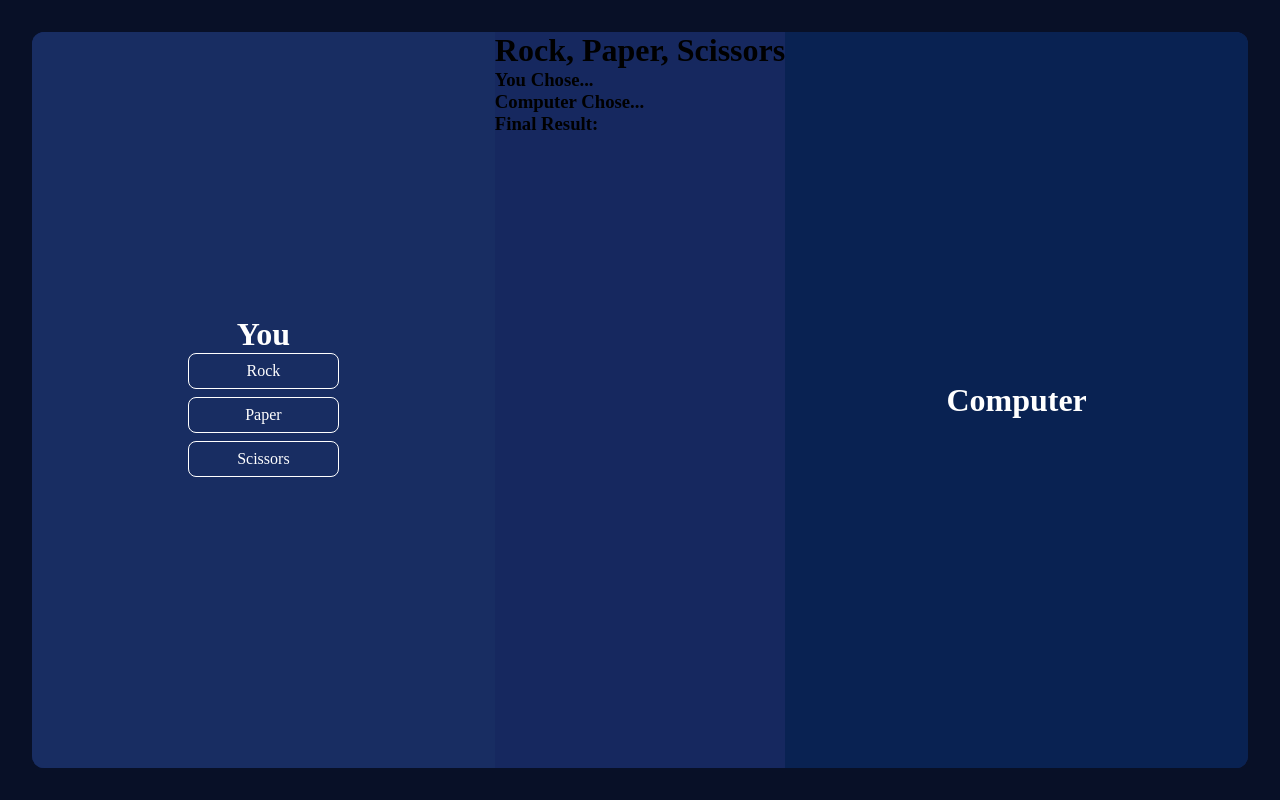
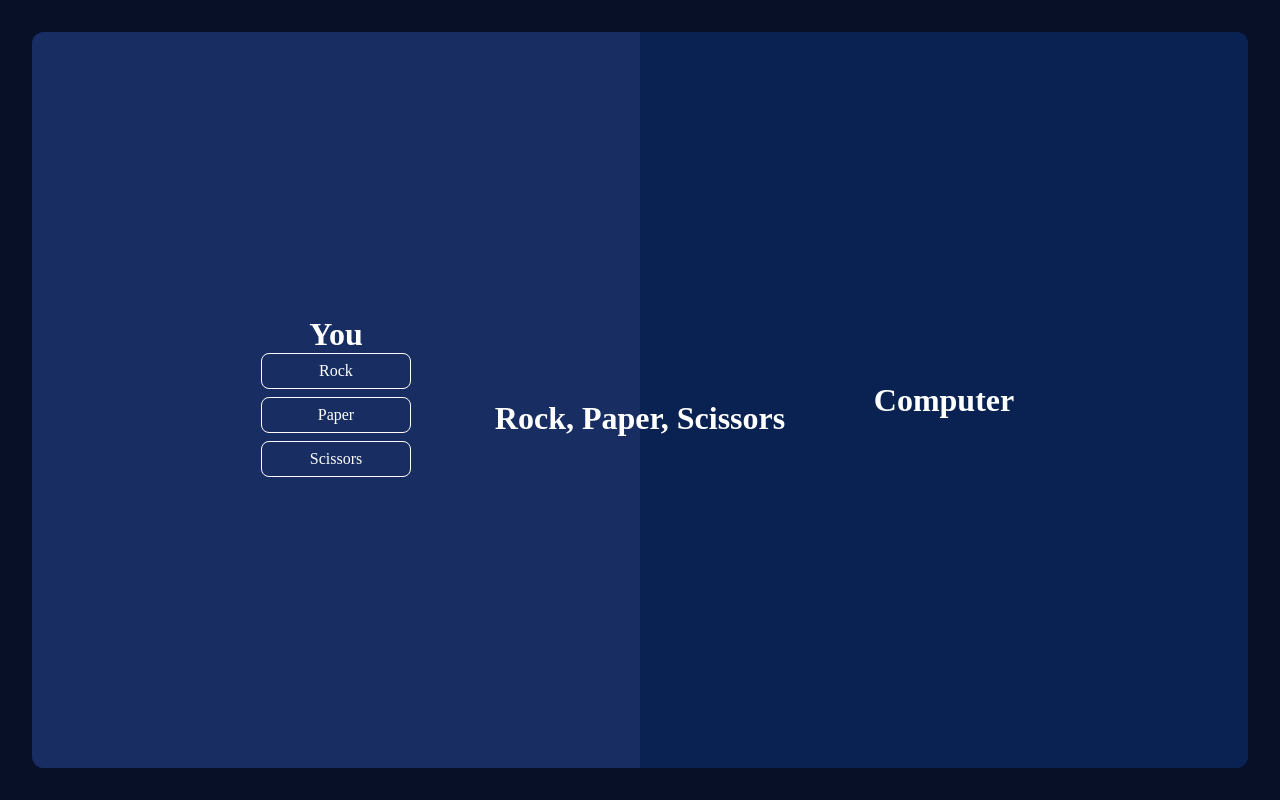
Before and after one commit to vangandrew/rock-paper-scissors, a plain HTML site: page index.html in a window 1280 px wide. Drawn offline with Linux system fonts and the light colour scheme.

Commit message:
Add styles and additional logic to game shoutout  area

```diff
--- a/index.html
+++ b/index.html
@@ -22,9 +22,9 @@
 
         <div class="game-title-wrapper">
             <h1>Rock, Paper, Scissors</h1>
-            <h3>You Chose...</h3>
-            <h3>Computer Chose...</h3>
-            <h3>Final Result: </h3>
+            <h3 id="player-shoutout"></h3>
+            <h3 id="computer-shoutout"></h3>
+            <h3 id="final-shoutout"></h3>
         </div>
 
         <div class="computer-side">
--- a/scripts.js
+++ b/scripts.js
@@ -1,5 +1,9 @@
 const choices = document.querySelector(".choices");
-const computerChoice = document.getElementById("computer-choice")
+const computerChoice = document.getElementById("computer-choice");
+
+const playerShoutOut = document.getElementById("player-shoutout");
+const computerShoutOut = document.getElementById("computer-shoutout");
+const finalShoutOut = document.getElementById("final-shoutout");
 
 function getComputerChoice() {
     /* Rock = Math.random(0 - 0.33), Paper = Math.random(0.34 - 0.66), Scissors = Math.random(0.67 - 1)  */
@@ -54,7 +58,9 @@ function playGame() {
             let computerChoice = getComputerChoice();
             if (options.includes(humanChoice)) {
                 console.log(`You chose: ${humanChoice}`);
+                playerShoutOut.textContent = `You chose: ${humanChoice}`;
                 console.log(`Computer chose: ${computerChoice}`);
+                computerShoutOut.textContent = `Computer chose: ${computerChoice}`;
                 playRound(computerChoice, humanChoice)
                 roundsPlayed++
             }
@@ -65,6 +71,7 @@ function playGame() {
         }
             if (roundsPlayed === roundsToPlay) {
                 console.log(`Final Result: Human ${humanScore} vs Computer: ${computerScore}`)
+                finalShoutOut.textContent = `Final Result: Human ${humanScore} vs Computer: ${computerScore}`
             }
     })
 }
--- a/styles.css
+++ b/styles.css
@@ -14,6 +14,7 @@ body {
 
 .main {
     background-color: #16285f;
+    position: relative;
     display: flex;
     flex: 1;
     justify-content: space-evenly;
@@ -68,3 +69,11 @@ body {
 .computer-side-desc h3 {
     color: #fff;
 }
+
+.game-title-wrapper {
+    position: absolute;
+    top: 50%;
+    bottom: 50%;
+    text-align: center;
+    color: #fff;
+}
```
